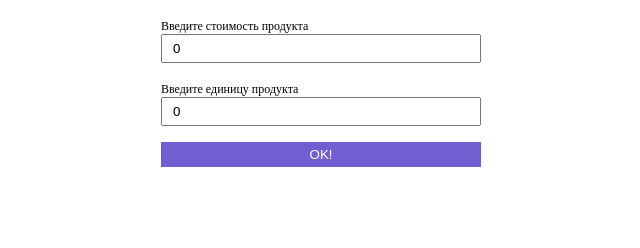
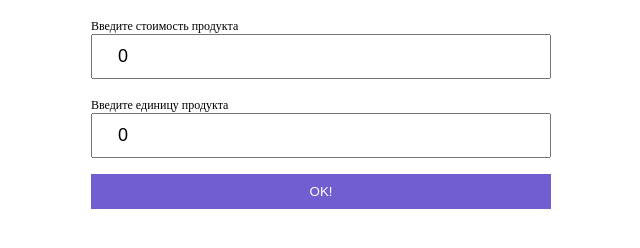
Before and after one commit to antonysan/calc, a plain HTML site: page index.html in a window 1280 px wide. Shown: the whole page, without its empty margins (319-959 px from the left). Drawn offline with Linux system fonts and the light colour scheme.

Commit message:
add files

```diff
--- a/css/style.css
+++ b/css/style.css
@@ -2,19 +2,21 @@
   box-sizing: border-box;
 }
 .wrapper {
-  width: 320px;
+  width: 100%;
+  max-width: 460px;
   margin: 0 auto;
 }
 .input {
   width: 100%;
-  padding: 5px 10px;
+  padding: 10px 25px;
+  font-size: 18px;
 }
 .description {
   font-size: 12px;
 }
 .button {
   width: 100%;
-  padding: 5px 10px;
+  padding: 10px 25px;
   background: #715ed0;
   border: none;
   color: #ffffff;
```
